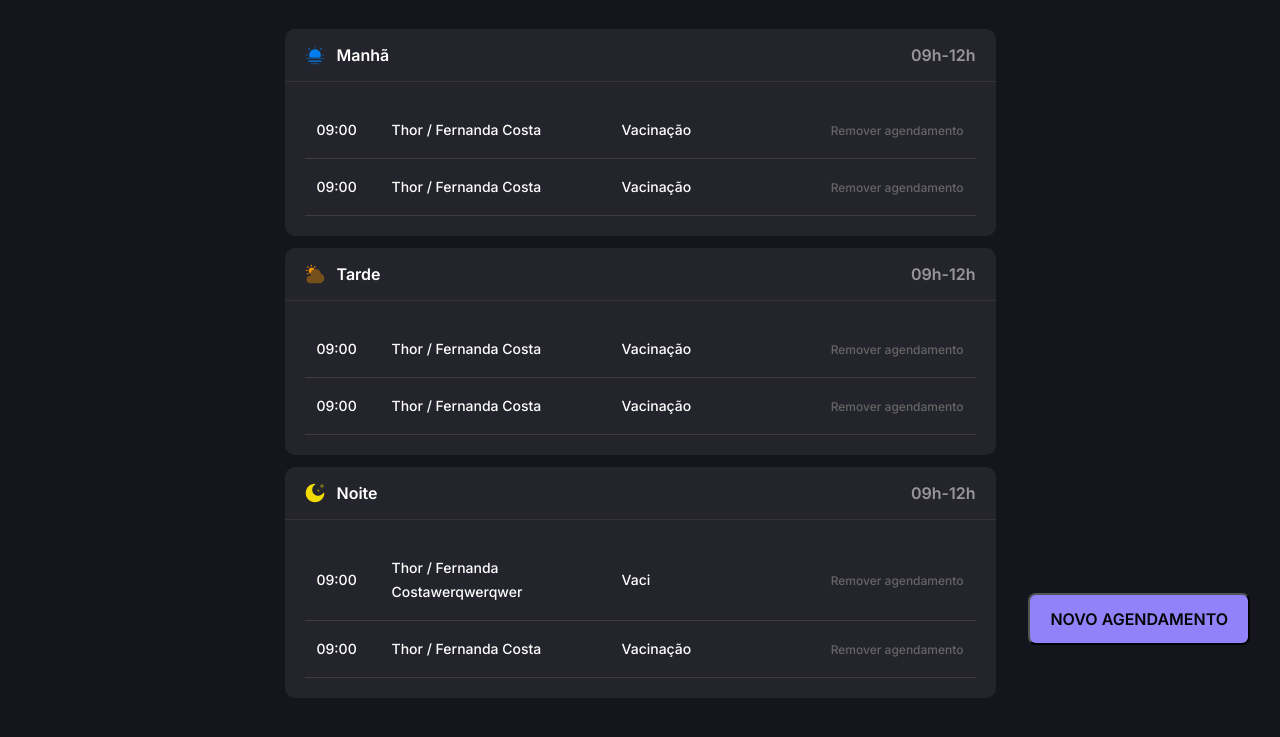
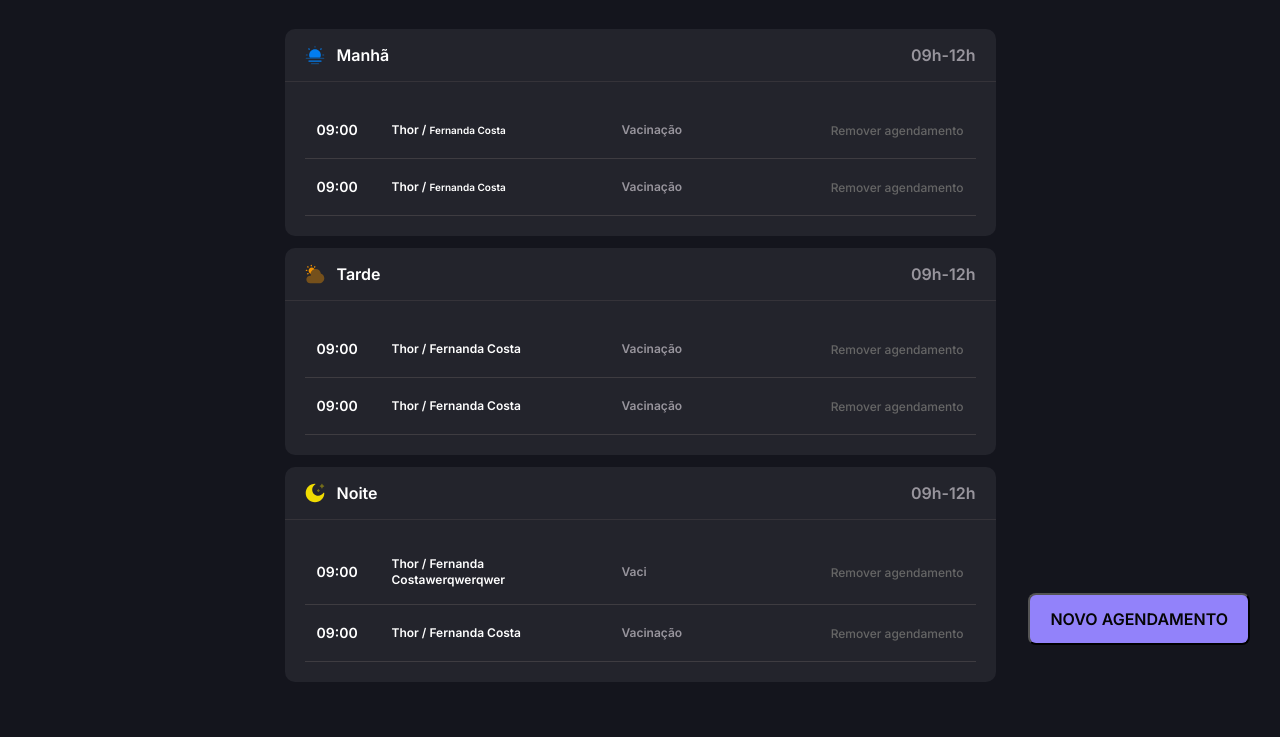
Before and after one commit to robertourias/agendamento-pet, a website built with webpack: page index.html in a window 1280 px wide. Shown: the part 125-862 px from the top of the page. Built offline with nearby package versions, Linux system fonts and the light colour scheme.

Commit message:
ajustes no componente de card

```diff
--- a/index.html
+++ b/index.html
@@ -40,13 +40,13 @@
         <div class="data">
           <div class="line">
             <div class="col-hour">09:00</div>
-            <div class="col-who">Thor / Fernanda Costa</div>
+            <div class="col-who">Thor / <small>Fernanda Costa</small></div>
             <div class="col-service">Vacinação</div>
             <div class="col-control"><a href="#">Remover agendamento</a></div>
           </div>
           <div class="line">
             <div class="col-hour">09:00</div>
-            <div class="col-who">Thor / Fernanda Costa</div>
+            <div class="col-who">Thor / <small>Fernanda Costa</small></div>
             <div class="col-service">Vacinação</div>
             <div class="col-control"><a href="#">Remover agendamento</a></div>
           </div>
--- a/src/styles/card.css
+++ b/src/styles/card.css
@@ -38,14 +38,24 @@
 
       .col-hour {
         width: 45px;
+        font: var(--label-md);
+        color: var(--content-primary);
       }
 
       .col-who {
         width: 200px;
+        font: var(--label-sm);
+        color: var(--content-primary);
+
+        span {
+          color: var(--content-secondary);
+        }
       }
 
       .col-service {
         width: 160px;
+        color: var(--content-secondary);
+        font: var(--label-sm);
       }
 
       .col-control {
```
